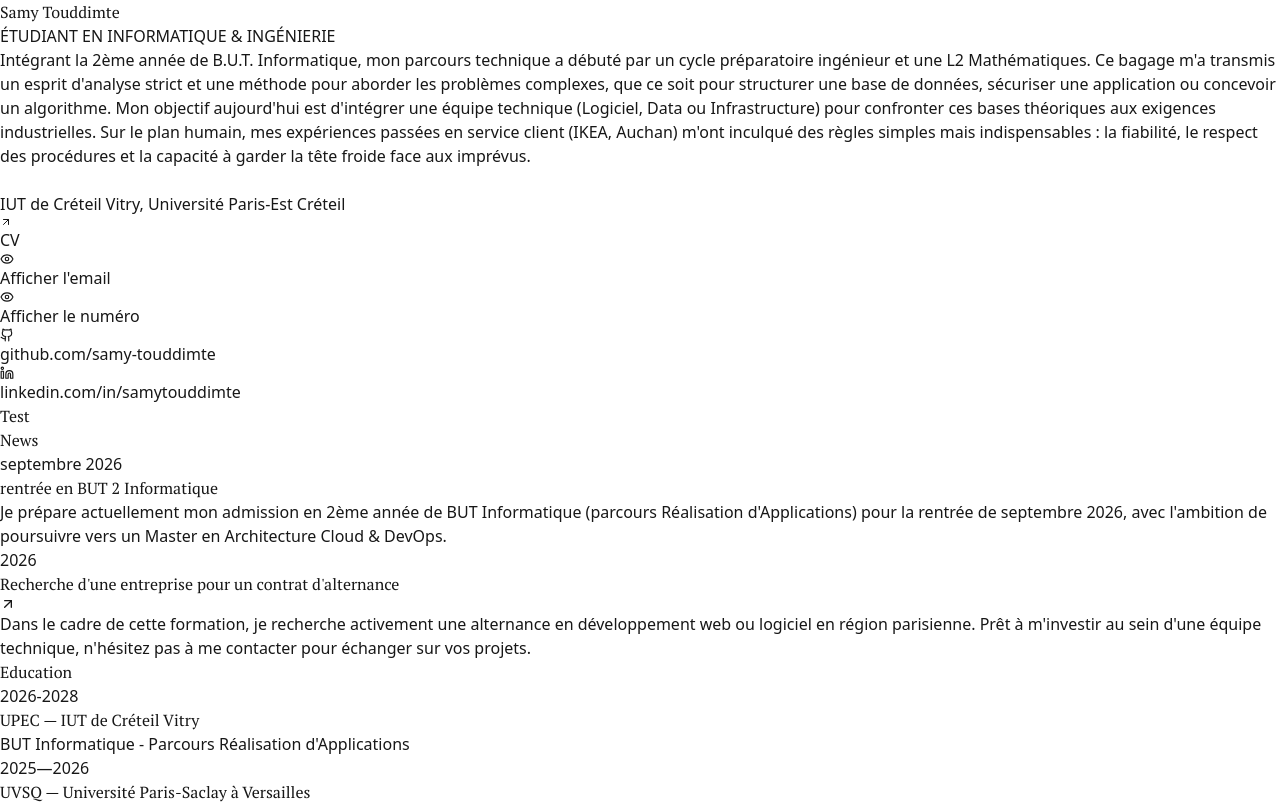
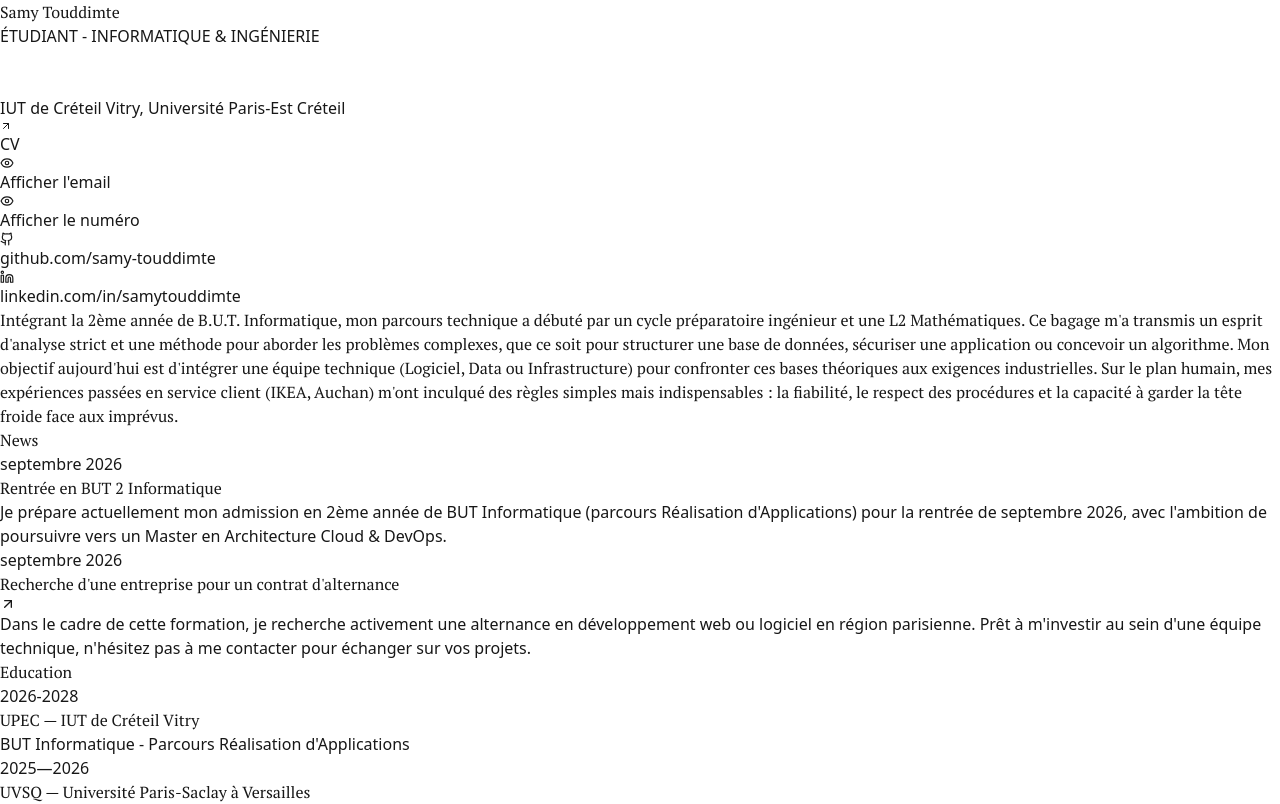
Before and after one commit to samy-touddimte/Portfolio, a Next.js app: page / in a window 1280 px wide. Shown: the top 804 px of the page. Built offline with nearby package versions, Linux system fonts and the light colour scheme.

Commit message:
Mise a jour des information

```diff
--- a/src/data/aboutme.ts
+++ b/src/data/aboutme.ts
@@ -20,9 +20,9 @@ export interface AboutMe {
 
 export const aboutMe: AboutMe = {
   name: "Samy Touddimte",
-  title: "Intégrant la 2ème année de B.U.T. Informatique, mon parcours technique a débuté par un cycle préparatoire ingénieur et une L2 Mathématiques. Ce bagage m'a transmis un esprit d'analyse strict et une méthode pour aborder les problèmes complexes, que ce soit pour structurer une base de données, sécuriser une application ou concevoir un algorithme. Mon objectif aujourd'hui est d'intégrer une équipe technique (Logiciel, Data ou Infrastructure) pour confronter ces bases théoriques aux exigences industrielles. Sur le plan humain, mes expériences passées en service client (IKEA, Auchan) m'ont inculqué des règles simples mais indispensables : la fiabilité, le respect des procédures et la capacité à garder la tête froide face aux imprévus.",
+  title: "",
   institution: "IUT de Créteil Vitry, Université Paris-Est Créteil",
-  description: "Test",
+  description: "Intégrant la 2ème année de B.U.T. Informatique, mon parcours technique a débuté par un cycle préparatoire ingénieur et une L2 Mathématiques. Ce bagage m'a transmis un esprit d'analyse strict et une méthode pour aborder les problèmes complexes, que ce soit pour structurer une base de données, sécuriser une application ou concevoir un algorithme. Mon objectif aujourd'hui est d'intégrer une équipe technique (Logiciel, Data ou Infrastructure) pour confronter ces bases théoriques aux exigences industrielles. Sur le plan humain, mes expériences passées en service client (IKEA, Auchan) m'ont inculqué des règles simples mais indispensables : la fiabilité, le respect des procédures et la capacité à garder la tête froide face aux imprévus.",
   email: "samtouddimte@gmail.com",
   phone: "+33 698444997",
   imageUrl: "",
@@ -31,5 +31,5 @@ export const aboutMe: AboutMe = {
   cvUrl: "https://drive.google.com/file/d/1a0Hnu935-7RrKNDZE37o2-GlI9p3GdEB/preview",
   funDescription: "",
   secretDescription: "Merci de votre visite. Si mon profil retient votre attention, n'hésitez pas à me contacter.",
-  altName: "ÉTUDIANT EN INFORMATIQUE & INGÉNIERIE",
+  altName: "ÉTUDIANT - INFORMATIQUE & INGÉNIERIE",
 };
--- a/src/data/news.ts
+++ b/src/data/news.ts
@@ -8,11 +8,11 @@ export interface News {
 export const newsData: News[] = [
   {
     date: "septembre 2026",
-    title: "rentrée en BUT 2 Informatique",
+    title: "Rentrée en BUT 2 Informatique",
     description: "Je prépare actuellement mon admission en 2ème année de BUT Informatique (parcours Réalisation d'Applications) pour la rentrée de septembre 2026, avec l'ambition de poursuivre vers un Master en Architecture Cloud & DevOps.",
   },
   {
-    date: "2026",
+    date: "septembre 2026",
     title: "Recherche d'une entreprise pour un contrat d'alternance",
     description: "Dans le cadre de cette formation, je recherche activement une alternance en développement web ou logiciel en région parisienne. Prêt à m'investir au sein d'une équipe technique, n'hésitez pas à me contacter pour échanger sur vos projets.",
     link: "mailto:samtouddimte@gmail.com",
```
